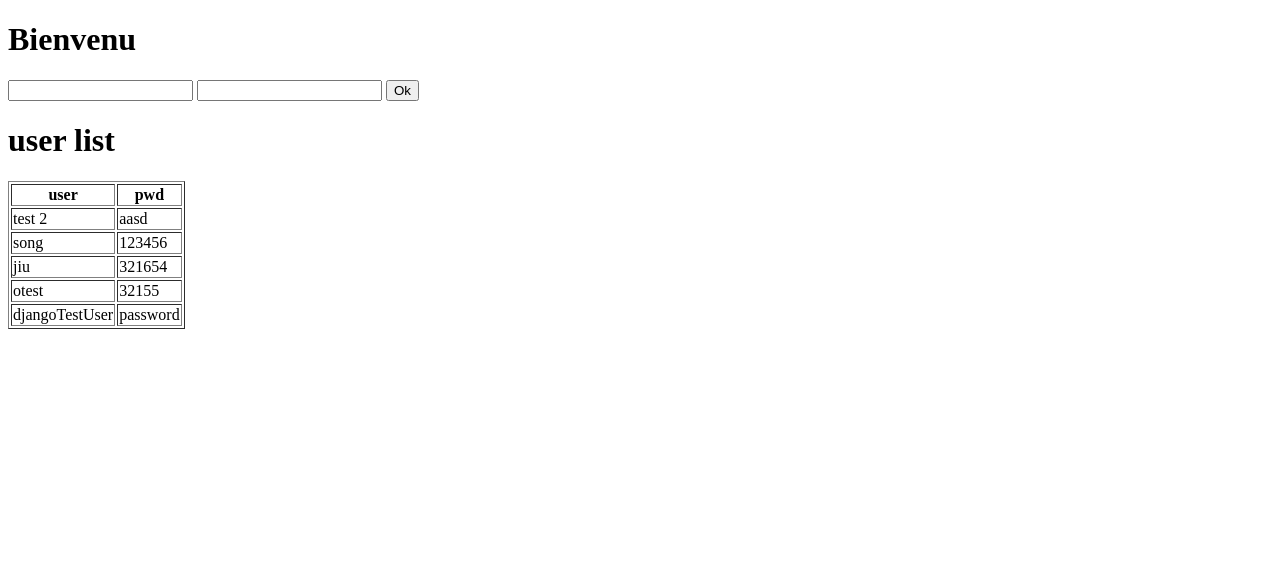
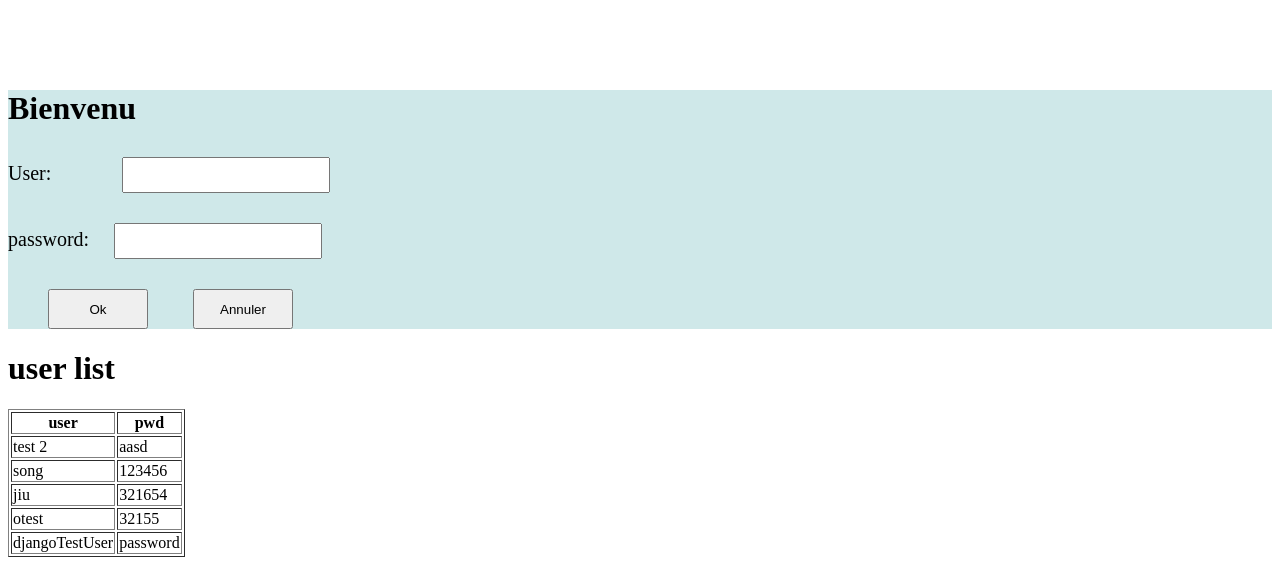
Before and after one commit to SIGESI/pythonTP7Django, a Django app: template templates/index.html in a window 1280 px wide. Shown: the top 569 px of the page. Run offline with Django 3.2, Linux system fonts and the light colour scheme; the template is opened without the code that fills it: values that come from a table or form of the project are taken from there, others are empty; data comes from the database, SQL or seed files in the repository; both versions use the stored data as it was after the commit; some libraries are stand-ins or nearby versions.

Commit message:
modification de view.py

```diff
--- a/songWebAppp/views.py
+++ b/songWebAppp/views.py
@@ -6,8 +6,6 @@ user_list=[
     {"user":"song","pwd":"123"},
     {"user":"jiu","pwd":"456"},
 ]
-
-
 def index(request):
     #return HttpResponse("Hello song, welcome to django")
     if request.method == "POST":
@@ -19,6 +17,6 @@ def index(request):
         #temp={"user":username,"pwd":password}
         #user_list.append(temp)
         '''MTV'''
-        models.UserInfo.objects.create(user=username,pwd=password) #ajouter donnes a bdd
-        user_list=models.UserInfo.objects.all()
+        models.UserInfo.objects.create(user=username, pwd=password) #ajouter donnes a bdd
+    user_list=models.UserInfo.objects.all()
     return  render(request, "index.html", {"data":user_list}) #Package html
--- a/templates/index.html
+++ b/templates/index.html
@@ -2,15 +2,69 @@
 <html lang="en">
 <head>
     <meta charset="UTF-8">
-    <title>HTMLview</title>
+    <title>Bienvenu</title>
+    <style>
+
+    .mainDiv {
+        background-color:#CFE8E9;
+        height: 100%;
+    }
+
+    .formDiv {
+        font-size: 20px;
+        margin-bottom: 20px;
+    }
+
+    .formDiv input {
+        width: 200px;
+        height: 30px;
+    }
+
+    .textDiv {
+        margin-top: 30px;
+    }
+
+    .textDiv input {
+        width: 200px;
+        height: 30px;
+    }
+
+    .buttonDiv {
+        margin-top: 30px;
+    }
+
+    .buttonDiv input {
+        width: 100px;
+        height: 40px;
+        margin-left: 40px;
+    }
+
+    </style>
 </head>
 <body>
-    <h1 style="...">Bienvenu</h1>
-    <form action="/index/" method="post">
-        <input type="text" name="username">
-        <input type="password" name="password">
-        <input type="submit" value="Ok">
-    </form>
+    <div class="mainDiv">
+        <div style="margin-top: 90px; ">
+
+            <h1 style="...">Bienvenu</h1>
+            <div class="formDiv">
+                <form action="/index/" method="post">
+                    <div class="textDiv">
+                        <span style="width: 300px; margin-right: 66px;">User: </span>
+                        <input type="text" name="username">
+                    </div>
+                    <div class="textDiv">
+                        <span style="width: 300px; margin-right: 20px;">password: </span>
+                        <input type="password" name="password">
+                    </div>
+                    <div class="buttonDiv">
+                        <input type="submit" value="Ok"/>
+                        <input type="button" value="Annuler"/>
+                    </div>
+                </form>
+            </div>
+        </div>
+    </div>
+
 
     <h1 style="...">user list</h1>
     <table border="1">
```
Also changed, not shown: db.sqlite3.
